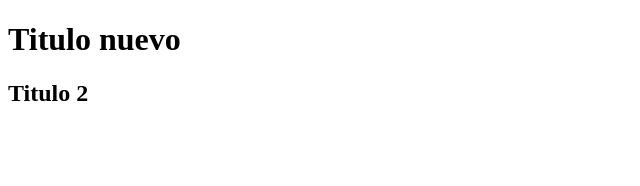
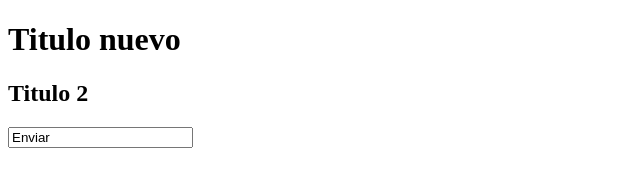
Before and after one commit to AlanAg98/hello-word-git, a plain HTML site: page index.html in a window 1280 px wide. Shown: the whole page, without its empty margins (0-640 px from the left). Drawn offline with Linux system fonts and the light colour scheme.

Commit message:
Se agrego boton y formulario

```diff
--- a/index.html
+++ b/index.html
@@ -9,5 +9,8 @@
 <body>
     <h1>Titulo nuevo </h1>
     <h2>Titulo 2</h2>
+    <form action="#" method="get">
+        <input type="bottom" value="Enviar">
+    </form>
 </body>
 </html>
```
